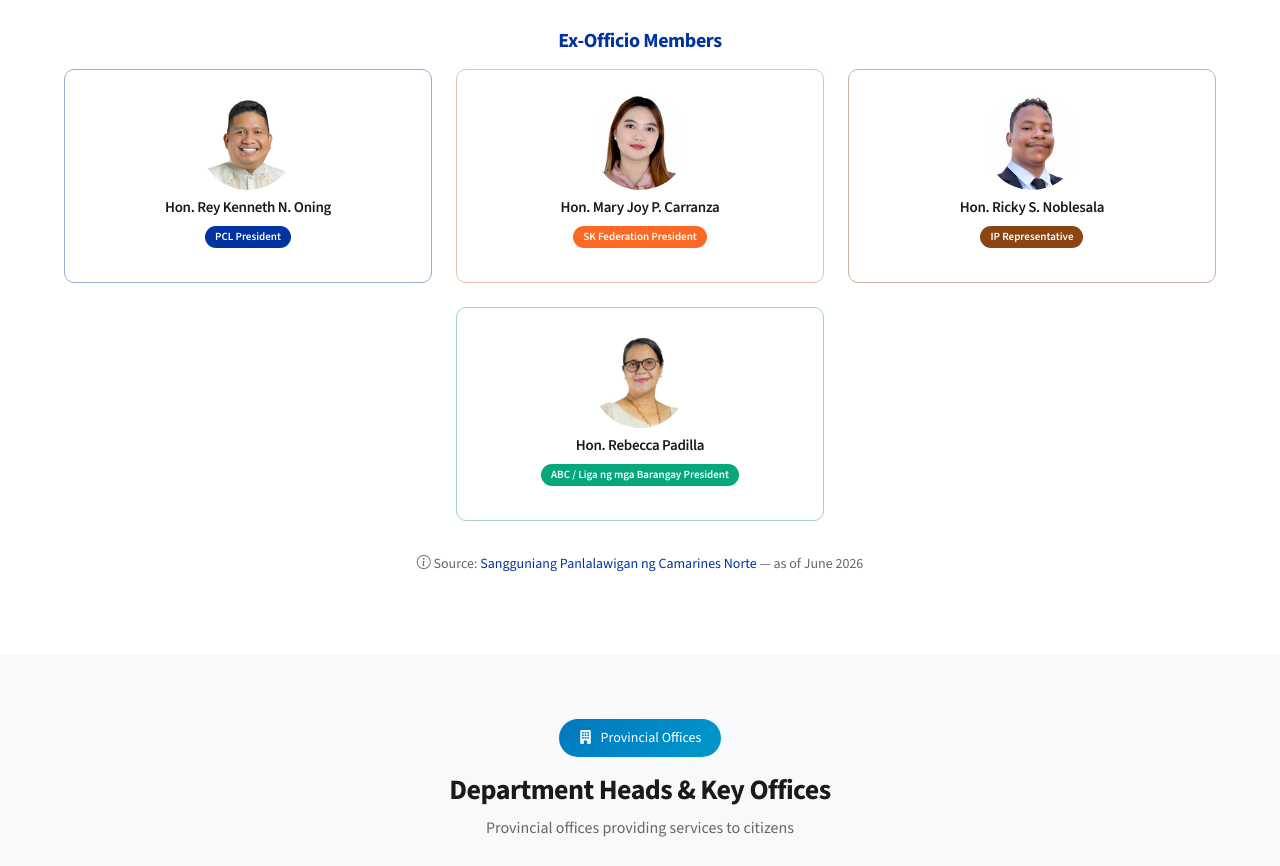
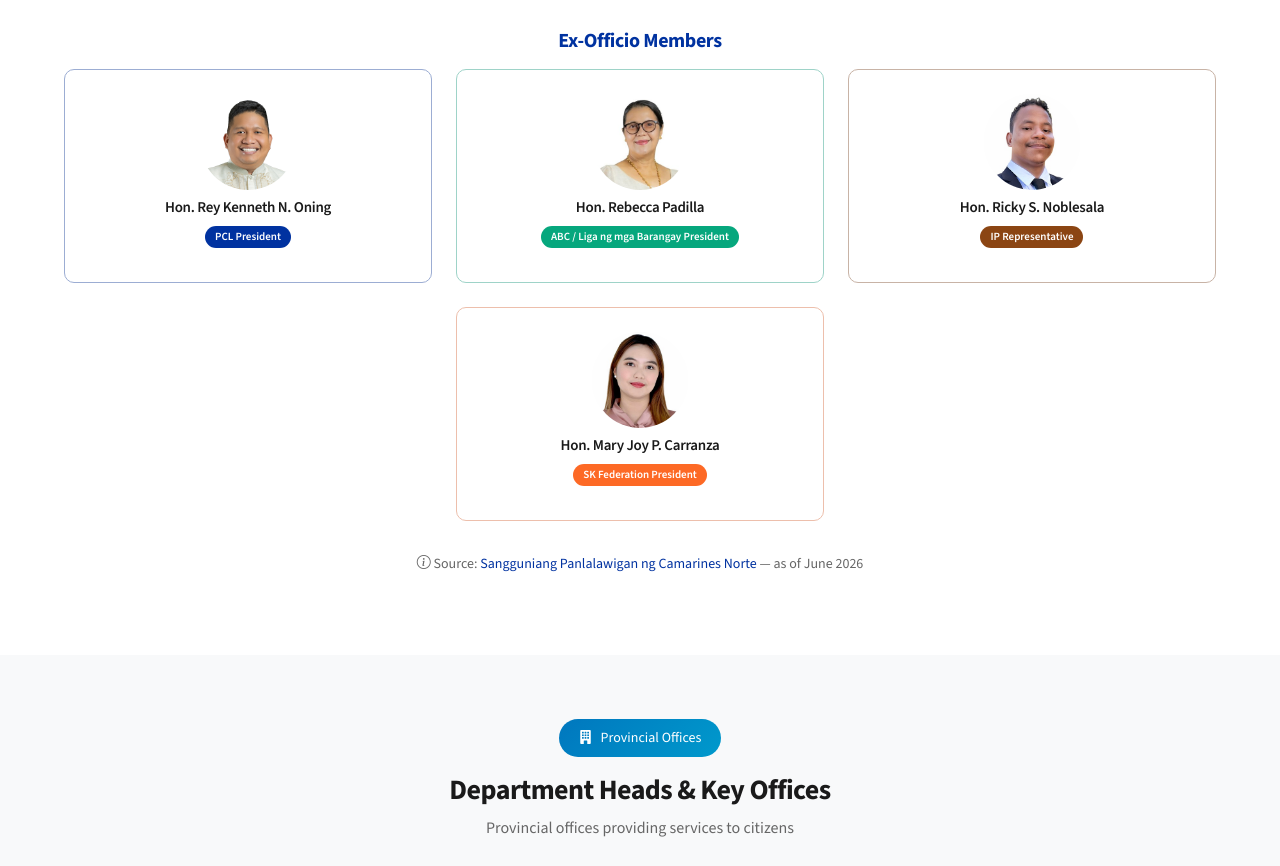
Before and after one commit to Exc1D/better-camnorte, an Eleventy site: page src/government/index.njk in a window 1280 px wide. Shown: the part 2944-3810 px from the top of the page. Built offline with nearby package versions, Linux system fonts and the light colour scheme; Eleventy itself is replaced by a stand-in of ours; files that its build step writes are made by us from their sources.

Commit message:
fix: reorder ex-officio members to correct sequence
Swap Hon. Mary Joy P. Carranza (SK Federation President) and
Hon. Rebecca Padilla (ABC / Liga ng mga Barangay President) to
match the official order of precedence.

```diff
--- a/src/government/index.njk
+++ b/src/government/index.njk
@@ -309,9 +309,9 @@
             ] },
             { title: "Ex-Officio Members", members: [
               { name: "Hon. Rey Kenneth N. Oning", role: "PCL President", photo: "oning.png" },
-              { name: "Hon. Mary Joy P. Carranza", role: "SK Federation President", photo: "carranza.jpg", variant: "sk" },
+              { name: "Hon. Rebecca Padilla", role: "ABC / Liga ng mga Barangay President", photo: "padilla.jpg", variant: "liga" },
               { name: "Hon. Ricky S. Noblesala", role: "IP Representative", photo: "noblesala.jpg", variant: "ipmr" },
-              { name: "Hon. Rebecca Padilla", role: "ABC / Liga ng mga Barangay President", photo: "padilla.jpg", variant: "liga" }
+              { name: "Hon. Mary Joy P. Carranza", role: "SK Federation President", photo: "carranza.jpg", variant: "sk" }
             ] }
           ] %}
           {% for g in spGroups %}
```
